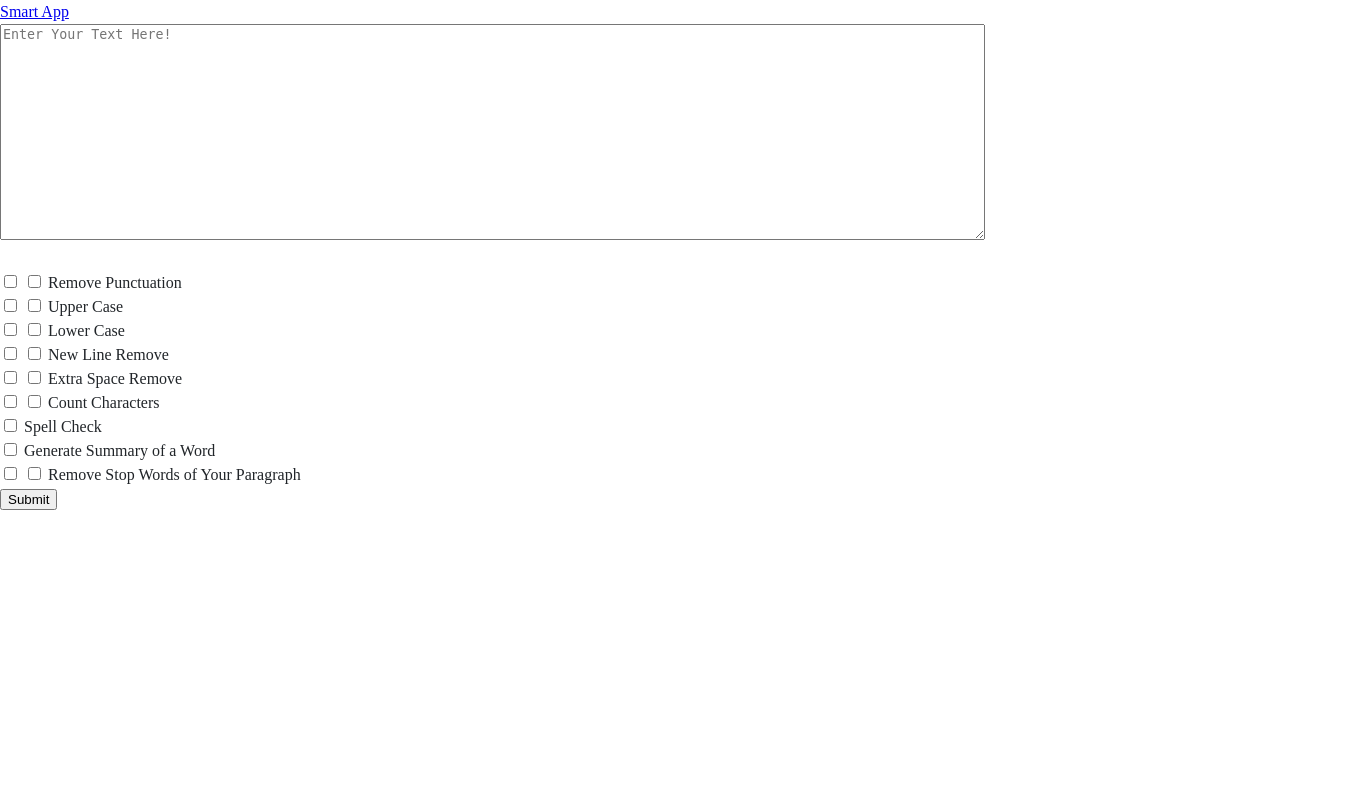
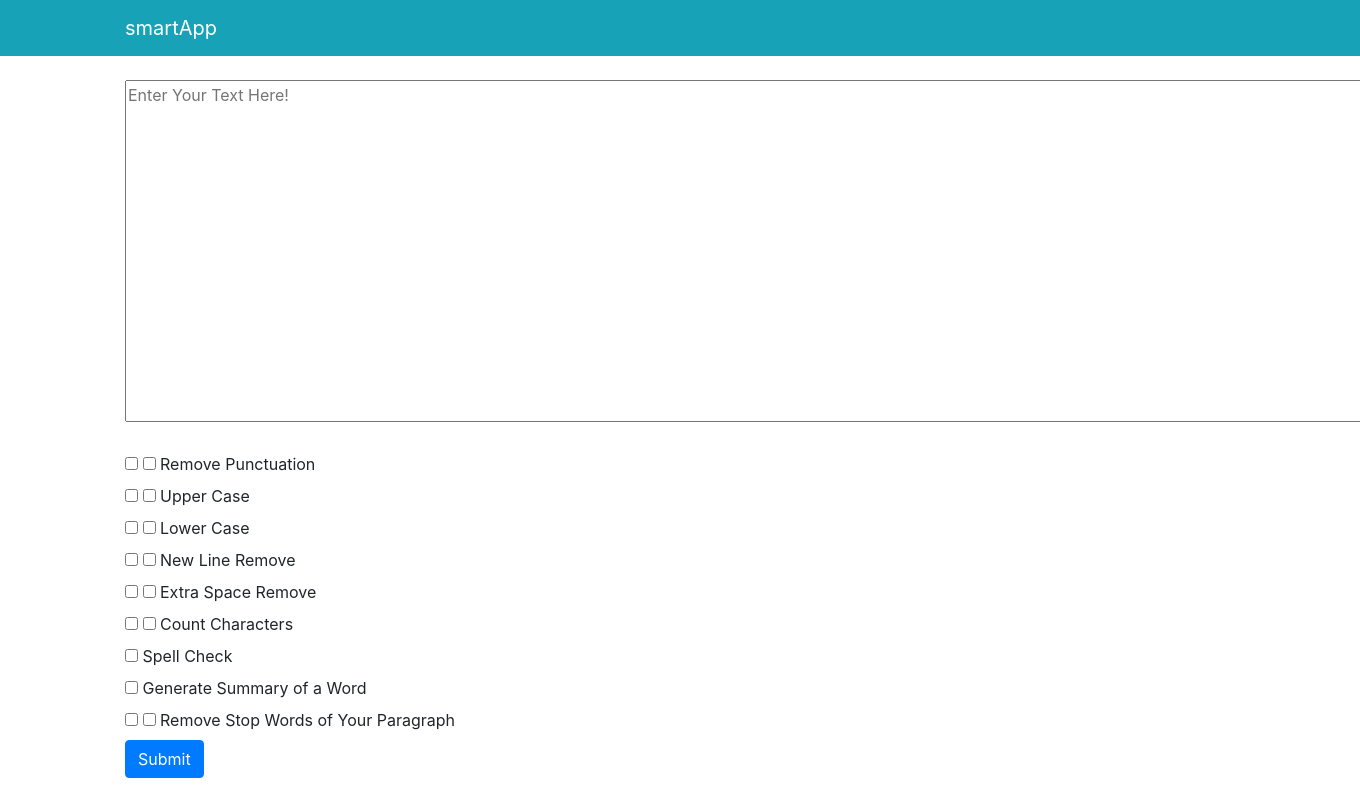
Before and after one commit to kadrisch/SDA-Final-Project, a Django app: page / in a window 1360 px wide; the page is wider, and only the part inside the window is pictured. Before the commit the page ends 510 px from the top of that part, so only its background shows below. Run offline with Django 4.2, Linux system fonts and the light colour scheme; some libraries are stand-ins or nearby versions.

Commit message:
Enhanced UI

```diff
--- a/smartapp/index/templates/base.html
+++ b/smartapp/index/templates/base.html
@@ -5,13 +5,36 @@
   <title>Smart App</title>
   <meta name="viewport" content="width=device-width, initial-scale=1">
   <link rel="stylesheet" type="text/css" href="{% static '/styles.css' %}">
-</head>
-<body>
-  <nav class="topnav">
+  <link rel="stylesheet" href="https://stackpath.bootstrapcdn.com/bootstrap/4.2.1/css/bootstrap.min.css" integrity="sha384-GJzZqFGwb1QTTN6wy59ffF1BuGJpLSa9DkKMp0DgiMDm4iYMj70gZWKYbI706tWS" crossorigin="anonymous">
+  <script src="https://code.jquery.com/jquery-3.3.1.slim.min.js" integrity="sha384-q8i/X+965DzO0rT7abK41JStQIAqVgRVzpbzo5smXKp4YfRvH+8abtTE1Pi6jizo" crossorigin="anonymous"></script>
+  <script src="https://cdnjs.cloudflare.com/ajax/libs/popper.js/1.14.6/umd/popper.min.js" integrity="sha384-wHAiFfRlMFy6i5SRaxvfOCifBUQy1xHdJ/yoi7FRNXMRBu5WHdZYu1hA6ZOblgut" crossorigin="anonymous"></script>
+  <script src="https://stackpath.bootstrapcdn.com/bootstrap/4.2.1/js/bootstrap.min.js" integrity="sha384-B0UglyR+jN6CkvvICOB2joaf5I4l3gm9GU6Hc1og6Ls7i6U/mkkaduKaBhlAXv9k" crossorigin="anonymous"></script>
+  </head>
+  <body>
+    <nav class="navbar navbar-expand-lg navbar-dark bg-info">
+      <div class="container fixed">
+        <a class="navbar-brand" href="/">smartApp</a>
+        <button class="navbar-toggler" type="button" data-toggle="collapse" data-target="#navbarNavAltMarkup">
+          <span class="navbar-toggler-icon"></span>
+        </button>
+
+          <div class="collapse navbar-collapse" id="navbarNavAltMarkup">
+          <div class="navbar-nav"></div>
+        </div>
+      </div>
+    </nav>
+    <br>
+    <div class="container">
+
+<!--  <nav class="topnav">
     <a href="/">Smart App</a>
-  </nav>
+  </nav>-->
     {% block content %}
 
     {% endblock %}
+
+                <br>
+
+        </div>
 </body>
 </html>
--- a/smartapp/index/templates/index.html
+++ b/smartapp/index/templates/index.html
@@ -43,7 +43,7 @@
 			</div>
 		</div>
 		<a href="guide">
-			<button class="submit">Submit</button>
+        <button type="submit" class="btn btn-primary" >Submit</button>
 		</a>
 	</form>
 {% endblock %}
--- a/smartapp/requirements.txt
+++ b/smartapp/requirements.txt
@@ -4,3 +4,4 @@ django-crispy-forms==1.14.0
 mysql-connector-python==8.0.29
 sqlparse==0.4.3
 tzdata==2022.6
+nltk==3.7
```
Also changed, not shown: smartapp/index/templates/guide.html (+23 -3 lines).
